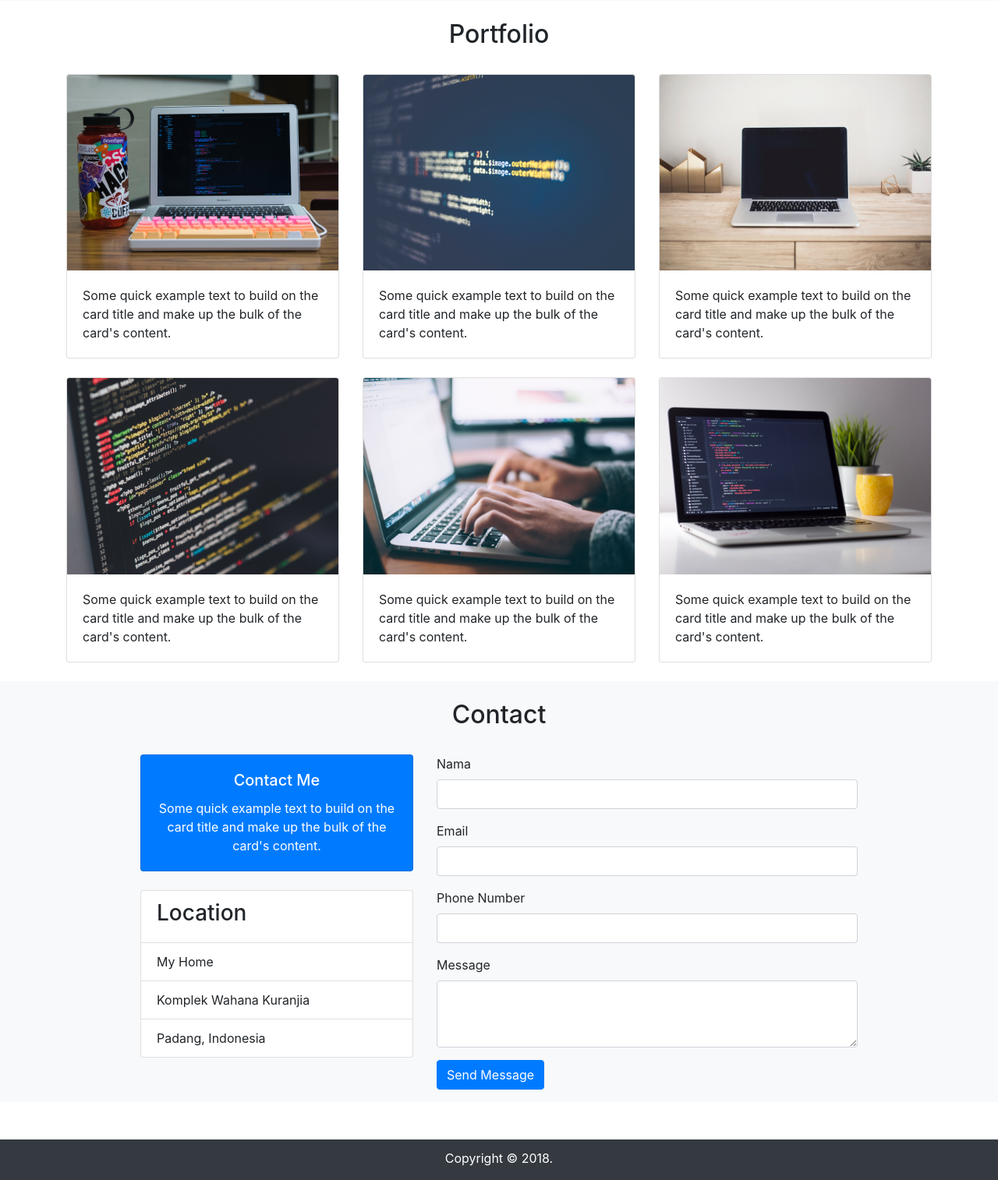
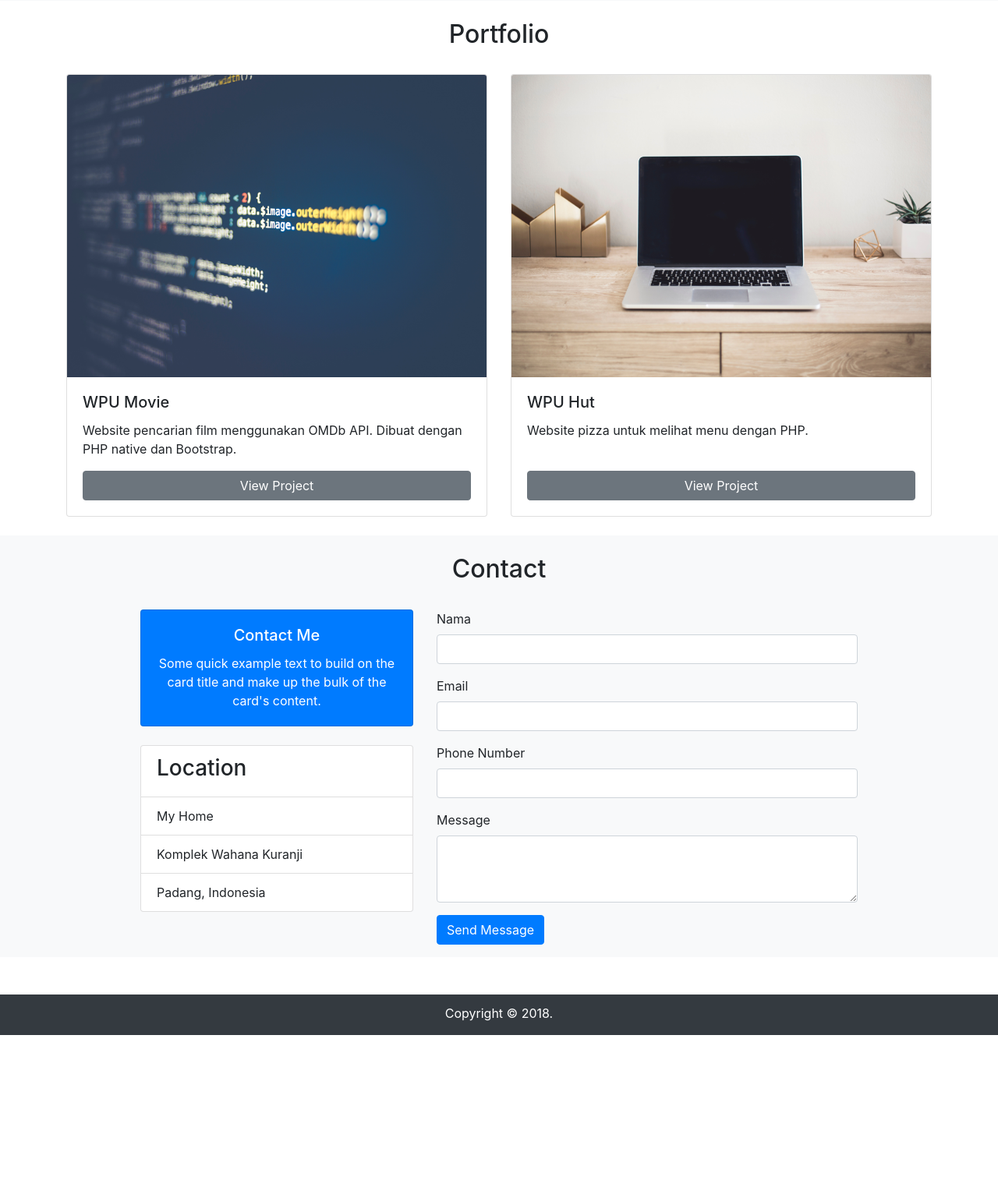
Before and after one commit to salsabilaputri-bit/rest_api, a PHP site: page /rest_api/ in a window 1280 px wide. Shown: the part 1317-2831 px from the top of the page at 78% size. After the commit the page ends 2645 px from the top, so only its background shows below. Run offline with PHP 8.4, Linux system fonts and the light colour scheme; data that the repository does not hold is empty; some libraries are stand-ins or nearby versions.

Commit message:
menambahkan project sebelumnya yaitu wpu-movie dan wpu-pizza pada halaman portofolio

```diff
--- a/wpu-portofolio/css/style.css
+++ b/wpu-portofolio/css/style.css
@@ -25,3 +25,19 @@ footer {
 .ig-thumbnail img{
     width: 100px;
 }
+
+.project-card {
+  display: flex;
+  flex-direction: column;
+  height: 100%;
+}
+
+.project-card .card-body {
+  flex: 1 1 auto;
+  display: flex;
+  flex-direction: column;
+}
+
+.project-card .btn {
+  margin-top: auto;
+}
--- a/wpu-portofolio/index.php
+++ b/wpu-portofolio/index.php
@@ -81,6 +81,9 @@ $gambar6 = $resultGambar6 ['media_url'];
               <a class="nav-link" href="#about">About</a>
             </li>
             <li class="nav-item">
+              <a class="nav-link" href="#social-media">Social Media</a>
+            </li>
+            <li class="nav-item">
               <a class="nav-link" href="#portfolio">Portfolio</a>
             </li>
           </ul>
@@ -120,7 +123,7 @@ $gambar6 = $resultGambar6 ['media_url'];
     </section>
 
     <!-- Youtube & IG -->
-     <section class="social bg-light" id="social">
+     <section class="social bg-light" id="social-media">
         <div class="container">
           <div class="row pt-4 mb-4">
             <div class="col text-center">
@@ -201,64 +204,33 @@ $gambar6 = $resultGambar6 ['media_url'];
       </div>
     </div>
     <div class="row">
-          <div class="col-md mb-4">
-            <div class="card">
-              <img class="card-img-top" src="img/thumbs/1.png" alt="Card image cap">
-              <div class="card-body">
-                <p class="card-text">Some quick example text to build on the card title and make up the bulk of the card's content.</p>
+      <!-- Project WPU Movie -->
+      <div class="col-12 col-md-6 mb-4 d-flex">
+        <div class="card project-card h-100">
+          <img class="card-img-top" src="img/thumbs/2.png" alt="Card image cap">
+          <div class="card-body d-flex flex-column">
+            <h5 class="card-title">WPU Movie</h5>
+            <p class="card-text">Website pencarian film menggunakan OMDb API. Dibuat dengan PHP native dan Bootstrap.</p>
+            <a href="http://localhost/rest_api/wpu-movie/" target="_blank" class="btn btn-secondary mt-auto">View Project</a>
           </div>
         </div>
       </div>
 
-          <div class="col-md mb-4">
-            <div class="card">
-              <img class="card-img-top" src="img/thumbs/2.png" alt="Card image cap">
-              <div class="card-body">
-                <p class="card-text">Some quick example text to build on the card title and make up the bulk of the card's content.</p>
-              </div>
-            </div>
-          </div>
-
-          <div class="col-md mb-4">
-            <div class="card">
+      <!-- Project WPU Hut -->
+      <div class="col-12 col-md-6 mb-4 d-flex">
+        <div class="card project-card h-100">
           <img class="card-img-top" src="img/thumbs/3.png" alt="Card image cap">
-              <div class="card-body">
-                <p class="card-text">Some quick example text to build on the card title and make up the bulk of the card's content.</p>
-              </div>
-            </div>
-          </div>
-        </div>
-
-        <div class="row">
-          <div class="col-md mb-4">
-            <div class="card">
-              <img class="card-img-top" src="img/thumbs/4.png" alt="Card image cap">
-              <div class="card-body">
-                <p class="card-text">Some quick example text to build on the card title and make up the bulk of the card's content.</p>
-              </div>
-            </div>
-          </div>
-          <div class="col-md mb-4">
-            <div class="card">
-              <img class="card-img-top" src="img/thumbs/5.png" alt="Card image cap">
-              <div class="card-body">
-                <p class="card-text">Some quick example text to build on the card title and make up the bulk of the card's content.
-                </p>
-              </div>
-            </div>
-          </div>
-
-          <div class="col-md mb-4">
-            <div class="card">
-              <img class="card-img-top" src="img/thumbs/6.png" alt="Card image cap">
-              <div class="card-body">
-                <p class="card-text">Some quick example text to build on the card title and make up the bulk of the card's content.</p>
+          <div class="card-body d-flex flex-column">
+            <h5 class="card-title">WPU Hut</h5>
+            <p class="card-text">Website pizza untuk melihat menu dengan PHP.</p>
+            <a href="http://localhost/rest_api/wpu-hut/latihan1.php" target="_blank" class="btn btn-secondary mt-auto">View Project</a>
           </div>
         </div>
       </div>
     </div>
   </div>
 </section>
+
 
 
     <!-- Contact -->
@@ -282,7 +254,7 @@ $gambar6 = $resultGambar6 ['media_url'];
             <ul class="list-group mb-4">
               <li class="list-group-item"><h3>Location</h3></li>
               <li class="list-group-item">My Home</li>
-              <li class="list-group-item">Komplek Wahana Kuranjia</li>
+              <li class="list-group-item">Komplek Wahana Kuranji</li>
               <li class="list-group-item">Padang, Indonesia</li>
             </ul>
           </div>
```
Lines whose indentation alone changed are shown as unchanged.
